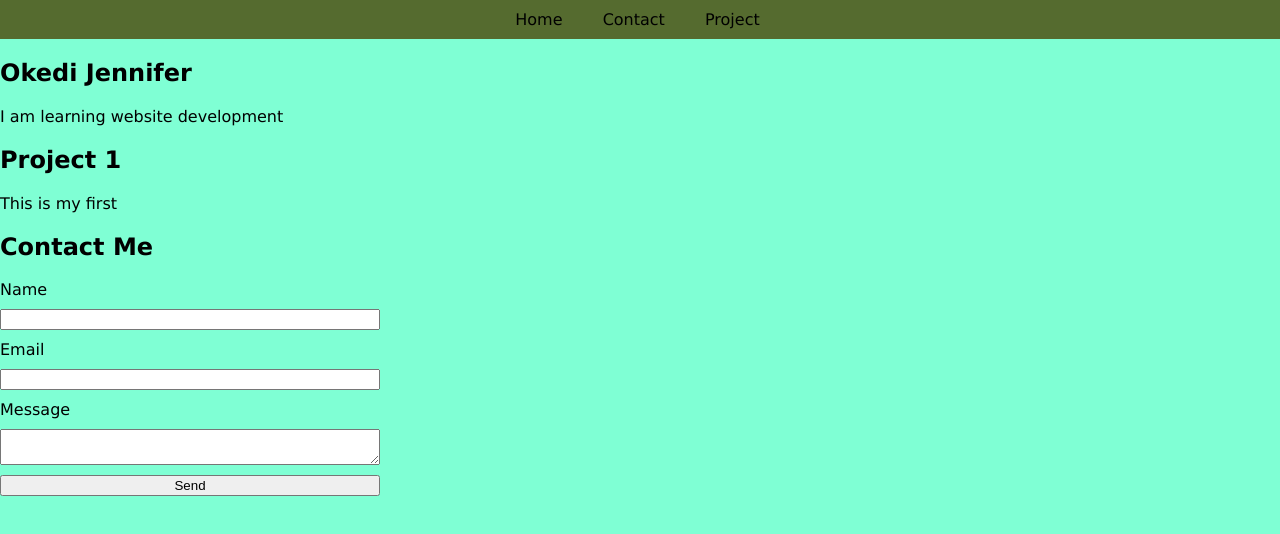
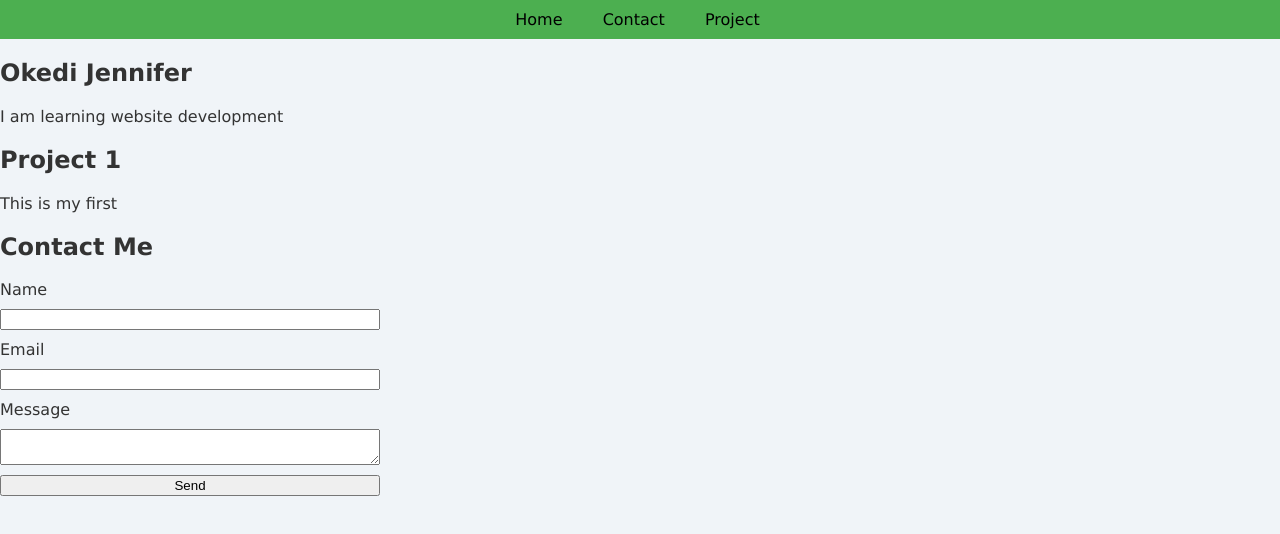
Before and after one commit to Jennarine/MyPortfolio, a plain HTML site: page index.html in a window 1280 px wide. Drawn offline with Linux system fonts and the light colour scheme.

Commit message:
add enhancement for styling

```diff
--- a/style.css
+++ b/style.css
@@ -3,13 +3,15 @@ body
      'Lucida Sans Unicode', Geneva, Verdana, sans-serif;
      margin: 0;
      padding: 0;
-     background-color: aquamarine;
+     background-color: #f0f4f8;
+     color: #333;
 }
 header
 {
-    background-color: darkolivegreen;
-    padding: 10px 0;
+    background-color:#4CAF50;
+    padding: 10px 20px;
     text-align: center;
+    color: white;
 }
 header nav a
 {
```
